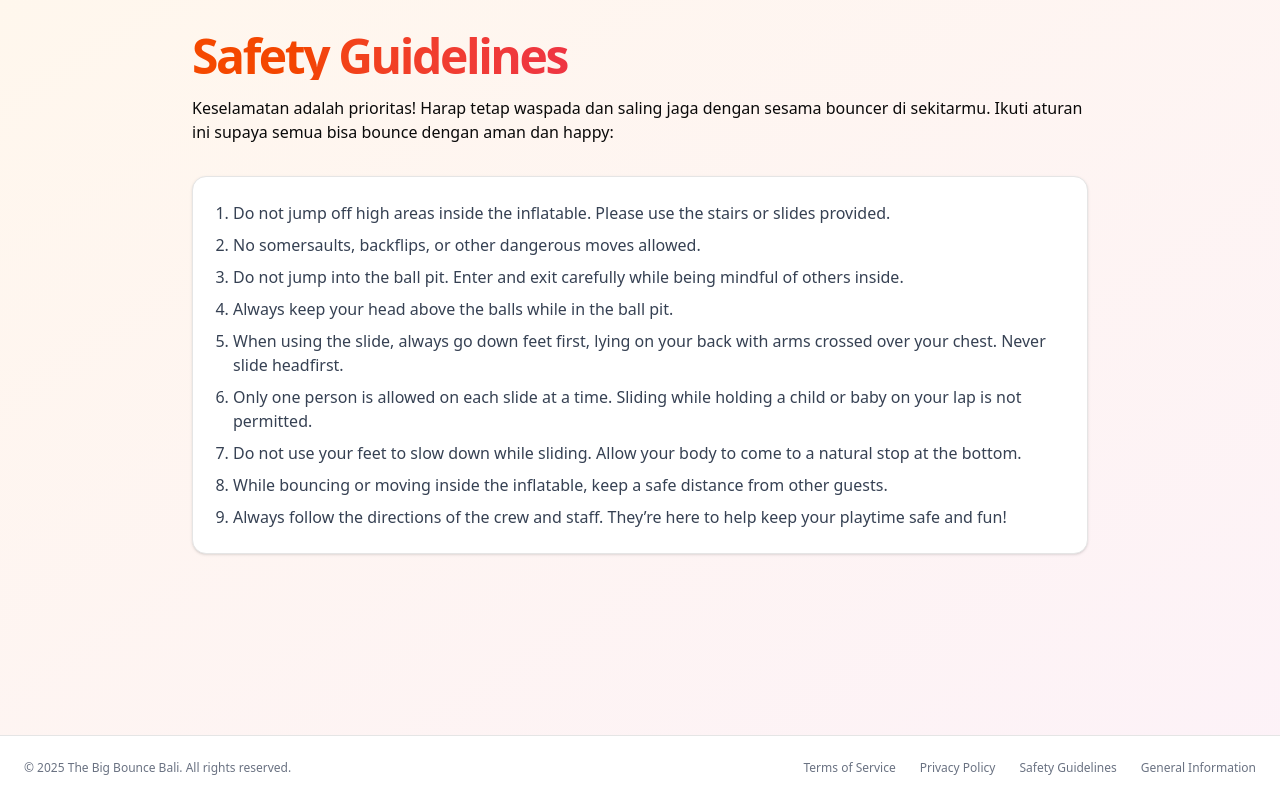
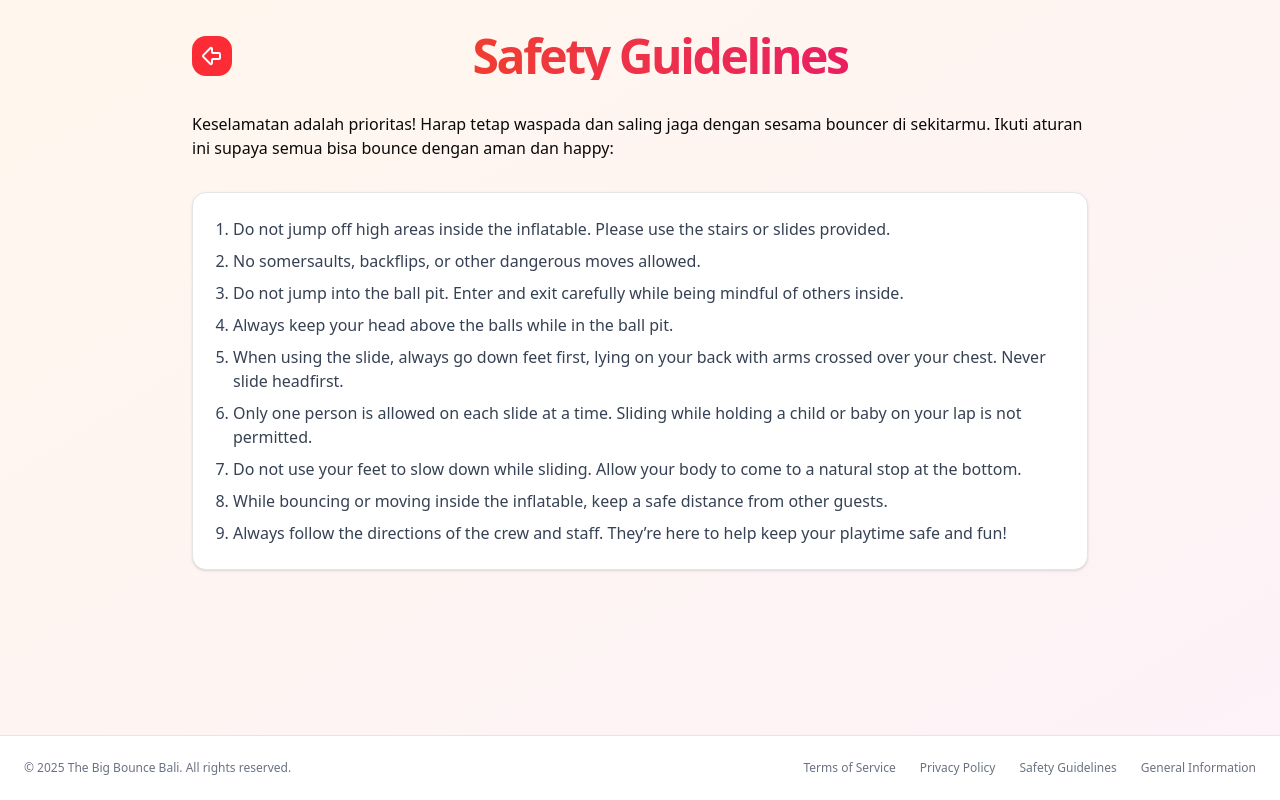
Before and after one commit to dalfiannur/bigbouncebali, a Next.js app: page /en/safety in a window 1280 px wide. Built offline with nearby package versions, Linux system fonts and the light colour scheme.

Commit message:
Add back button with consistent styling and spacing adjustments across pages

```diff
--- a/src/app/[locale]/faqs/page.tsx
+++ b/src/app/[locale]/faqs/page.tsx
@@ -1,6 +1,7 @@
 import {Card, CardContent, CardHeader, CardTitle} from '@/components/ui/card'
 import Link from 'next/link'
 import {Accordion, AccordionContent, AccordionItem, AccordionTrigger} from '@/components/ui/accordion'
+import {ArrowBigLeft} from 'lucide-react'
 
 const faqs = {
 	en: [
@@ -298,13 +299,18 @@ export default function FAQsPage() {
 		<div className="flex flex-col min-h-screen bg-gradient-to-br from-orange-50 to-pink-50">
 			<main className="flex-1 container px-4 md:px-6 py-8">
 				<div className="max-w-4xl mx-auto">
-					<div className="mb-8">
-						<h1 className="text-4xl font-bold tracking-tighter sm:text-5xl bg-gradient-to-r from-orange-600 to-pink-600 bg-clip-text text-transparent mb-4">
+					<div className="flex items-center justify-between">
+						<Link href="/"
+							  className="bg-red-500 w-10 h-10 flex items-center justify-center rounded-xl text-white">
+							<ArrowBigLeft size={24}/>
+						</Link>
+						<h1
+							className="flex-1 text-center text-4xl font-bold tracking-tighter sm:text-5xl bg-gradient-to-r from-orange-600 to-pink-600 bg-clip-text text-transparent">
 							FAQs
 						</h1>
 					</div>
 
-					<div className="space-y-6">
+					<div className="mt-8 space-y-6">
 						{
 							faqs.en.map((faq) => (
 								<Card key={faq.title}>
@@ -328,10 +334,10 @@ export default function FAQsPage() {
 				</div>
 			</main>
 
-			{/* Footer */}
 			<footer
 				className="flex flex-col gap-2 sm:flex-row py-6 w-full shrink-0 items-center px-4 md:px-6 border-t bg-white">
-				<p className="text-xs text-gray-500">© {new Date().getFullYear()} <Link href="/">The Big Bounce Bali</Link>. All rights reserved.</p>
+				<p className="text-xs text-gray-500">© {new Date().getFullYear()} <Link href="/">The Big Bounce
+					Bali</Link>. All rights reserved.</p>
 				<nav className="sm:ml-auto flex gap-4 sm:gap-6">
 					<Link href="/terms" className="text-xs hover:underline underline-offset-4 text-gray-500">
 						Terms of Service
--- a/src/app/[locale]/privacy/page.tsx
+++ b/src/app/[locale]/privacy/page.tsx
@@ -1,19 +1,24 @@
 import { Card, CardContent, CardHeader, CardTitle } from "@/components/ui/card"
 import Link from "next/link"
+import {ArrowBigLeft} from 'lucide-react'
 
 export default function PrivacyPolicy() {
 	return (
 		<div className="flex flex-col min-h-screen bg-gradient-to-br from-orange-50 to-pink-50">
 			<main className="flex-1 container px-4 md:px-6 py-8">
 				<div className="max-w-4xl mx-auto">
-					<div className="mb-8">
-						<h1 className="text-4xl font-bold tracking-tighter sm:text-5xl bg-gradient-to-r from-orange-600 to-pink-600 bg-clip-text text-transparent mb-4">
+					<div className="flex items-center justify-between">
+						<Link href="/"
+							  className="bg-red-500 w-10 h-10 flex items-center justify-center rounded-xl text-white">
+							<ArrowBigLeft size={24}/>
+						</Link>
+						<h1
+							className="flex-1 text-center text-4xl font-bold tracking-tighter sm:text-5xl bg-gradient-to-r from-orange-600 to-pink-600 bg-clip-text text-transparent">
 							Privacy Policy
 						</h1>
-						<p className="text-gray-600 text-lg">Last updated: March 1, 2024</p>
 					</div>
 
-					<div className="space-y-6">
+					<div className="space-y-6 mt-8">
 						<Card>
 							<CardHeader>
 								<CardTitle>1. Information We Collect</CardTitle>
--- a/src/app/[locale]/general-information/page.tsx
+++ b/src/app/[locale]/public-information/page.tsx
@@ -1,5 +1,6 @@
 import {Card, CardContent, CardHeader, CardTitle} from '@/components/ui/card'
 import Link from 'next/link'
+import {ArrowBigLeft} from 'lucide-react'
 
 const data = {
 	en: [
@@ -52,13 +53,18 @@ export default function FAQsPage() {
 		<div className="flex flex-col min-h-screen bg-gradient-to-br from-orange-50 to-pink-50">
 			<main className="flex-1 container px-4 md:px-6 py-8">
 				<div className="max-w-4xl mx-auto">
-					<div className="mb-8">
-						<h1 className="text-4xl font-bold tracking-tighter sm:text-5xl bg-gradient-to-r from-orange-600 to-pink-600 bg-clip-text text-transparent mb-4">
-							General Information
+					<div className="flex items-center justify-between">
+						<Link href="/"
+							  className="bg-red-500 w-10 h-10 flex items-center justify-center rounded-xl text-white">
+							<ArrowBigLeft size={24}/>
+						</Link>
+						<h1
+							className="flex-1 text-center text-4xl font-bold tracking-tighter sm:text-5xl bg-gradient-to-r from-orange-600 to-pink-600 bg-clip-text text-transparent">
+							Public Information
 						</h1>
 					</div>
 
-					<div className="space-y-6">
+					<div className="space-y-6 mt-8">
 						{
 							data.en.map((item) => (
 								<Card key={item.title}>
--- a/src/app/[locale]/safety/page.tsx
+++ b/src/app/[locale]/safety/page.tsx
@@ -1,5 +1,6 @@
 import {Card, CardContent} from '@/components/ui/card'
 import Link from 'next/link'
+import {ArrowBigLeft} from 'lucide-react'
 
 const rules = {
 	en: [
@@ -20,15 +21,24 @@ export default function SafetyPage() {
 		<div className="flex flex-col min-h-screen bg-gradient-to-br from-orange-50 to-pink-50">
 			<main className="flex-1 container px-4 md:px-6 py-8">
 				<div className="max-w-4xl mx-auto">
-					<div className="mb-8">
-						<h1 className="text-4xl font-bold tracking-tighter sm:text-5xl bg-gradient-to-r from-orange-600 to-pink-600 bg-clip-text text-transparent mb-4">
+					<div className="flex items-center justify-between">
+						<Link href="/"
+							  className="bg-red-500 w-10 h-10 flex items-center justify-center rounded-xl text-white">
+							<ArrowBigLeft size={24}/>
+						</Link>
+						<h1
+							className="flex-1 text-center text-4xl font-bold tracking-tighter sm:text-5xl bg-gradient-to-r from-orange-600 to-pink-600 bg-clip-text text-transparent">
 							Safety Guidelines
 						</h1>
-						<p>Keselamatan adalah prioritas! Harap tetap waspada dan saling jaga dengan sesama bouncer di
-							sekitarmu. Ikuti aturan ini supaya semua bisa bounce dengan aman dan happy:</p>
+
 					</div>
 
-					<div className="space-y-6">
+					<p className="mt-8">
+						Keselamatan adalah prioritas! Harap tetap waspada dan saling jaga dengan sesama bouncer di
+						sekitarmu. Ikuti aturan ini supaya semua bisa bounce dengan aman dan happy:
+					</p>
+
+					<div className="space-y-6 mt-8">
 						<Card>
 							<CardContent className="space-y-4">
 								<ol className="list-decimal list-outside space-y-2 text-gray-700 ml-4">
@@ -45,7 +55,8 @@ export default function SafetyPage() {
 			{/* Footer */}
 			<footer
 				className="flex flex-col gap-2 sm:flex-row py-6 w-full shrink-0 items-center px-4 md:px-6 border-t bg-white">
-				<p className="text-xs text-gray-500">© {new Date().getFullYear()} <Link href="/">The Big Bounce Bali</Link>. All rights reserved.</p>
+				<p className="text-xs text-gray-500">© {new Date().getFullYear()} <Link href="/">The Big Bounce
+					Bali</Link>. All rights reserved.</p>
 				<nav className="sm:ml-auto flex gap-4 sm:gap-6">
 					<Link href="/terms" className="text-xs hover:underline underline-offset-4 text-gray-500">
 						Terms of Service
@@ -56,7 +67,8 @@ export default function SafetyPage() {
 					<Link href="/safety" className="text-xs hover:underline underline-offset-4 text-gray-500">
 						Safety Guidelines
 					</Link>
-					<Link href="/general-information" className="text-xs hover:underline underline-offset-4 text-gray-500">
+					<Link href="/general-information"
+						  className="text-xs hover:underline underline-offset-4 text-gray-500">
 						General Information
 					</Link>
 				</nav>
--- a/src/app/[locale]/terms/page.tsx
+++ b/src/app/[locale]/terms/page.tsx
@@ -1,19 +1,24 @@
 import {Card, CardContent, CardHeader, CardTitle} from '@/components/ui/card'
 import Link from 'next/link'
+import {ArrowBigLeft} from 'lucide-react'
 
 export default function TermsOfService() {
 	return (
 		<div className="flex flex-col min-h-screen bg-gradient-to-br from-orange-50 to-pink-50">
 			<main className="flex-1 container px-4 md:px-6 py-8">
 				<div className="max-w-4xl mx-auto">
-					<div className="mb-8">
-						<h1 className="text-4xl font-bold tracking-tighter sm:text-5xl bg-gradient-to-r from-orange-600 to-pink-600 bg-clip-text text-transparent mb-4">
+					<div className="flex items-center justify-between">
+						<Link href="/"
+							  className="bg-red-500 w-10 h-10 flex items-center justify-center rounded-xl text-white">
+							<ArrowBigLeft size={24}/>
+						</Link>
+						<h1
+							className="flex-1 text-center text-4xl font-bold tracking-tighter sm:text-5xl bg-gradient-to-r from-orange-600 to-pink-600 bg-clip-text text-transparent">
 							Terms of Service
 						</h1>
-						<p className="text-gray-600 text-lg">Last updated: March 1, 2024</p>
 					</div>
 
-					<div className="space-y-6">
+					<div className="space-y-6 mt-8">
 						<Card>
 							<CardHeader>
 								<CardTitle>1. Acceptance of Terms</CardTitle>
@@ -148,7 +153,8 @@ export default function TermsOfService() {
 			{/* Footer */}
 			<footer
 				className="flex flex-col gap-2 sm:flex-row py-6 w-full shrink-0 items-center px-4 md:px-6 border-t bg-white">
-				<p className="text-xs text-gray-500">© {new Date().getFullYear()} <Link href="/">The Big Bounce Bali</Link>. All rights reserved.</p>
+				<p className="text-xs text-gray-500">© {new Date().getFullYear()} <Link href="/">The Big Bounce
+					Bali</Link>. All rights reserved.</p>
 				<nav className="sm:ml-auto flex gap-4 sm:gap-6">
 					<Link href="/terms" className="text-xs hover:underline underline-offset-4 text-gray-500">
 						Terms of Service
```
